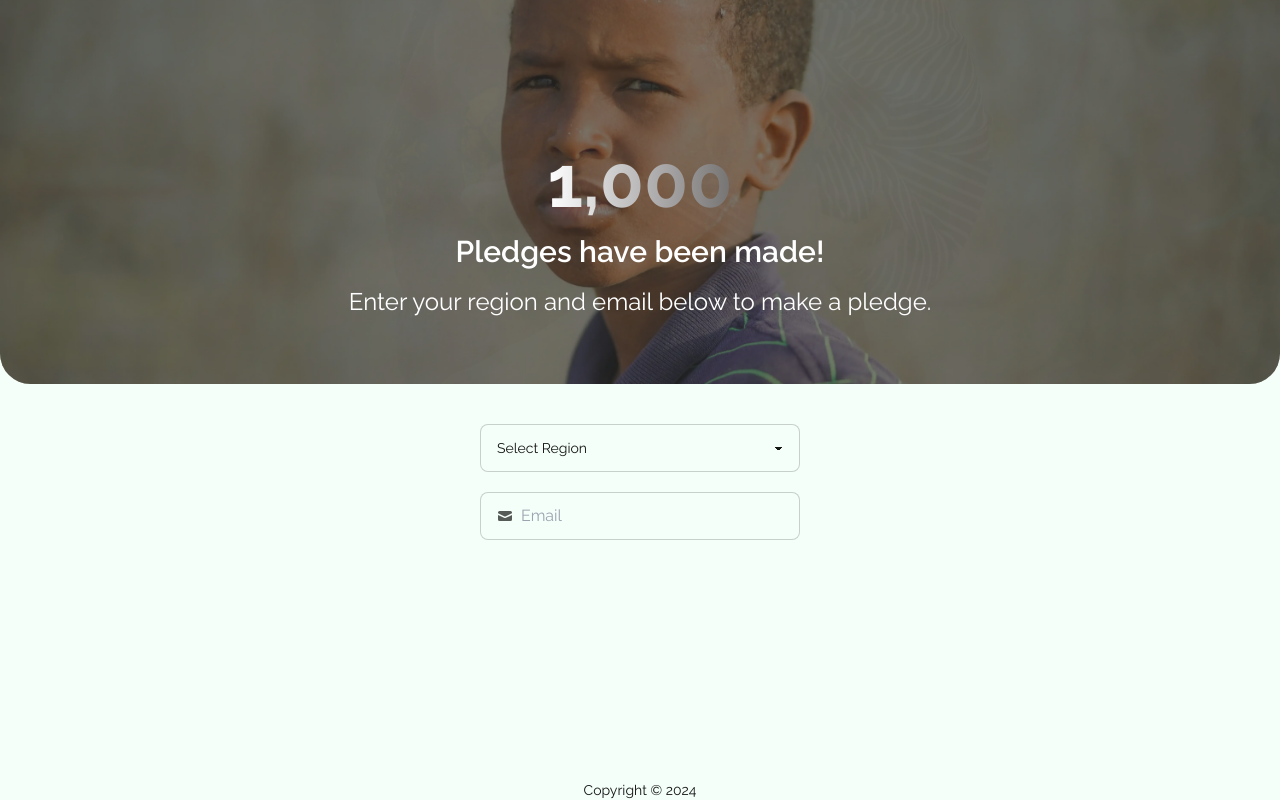
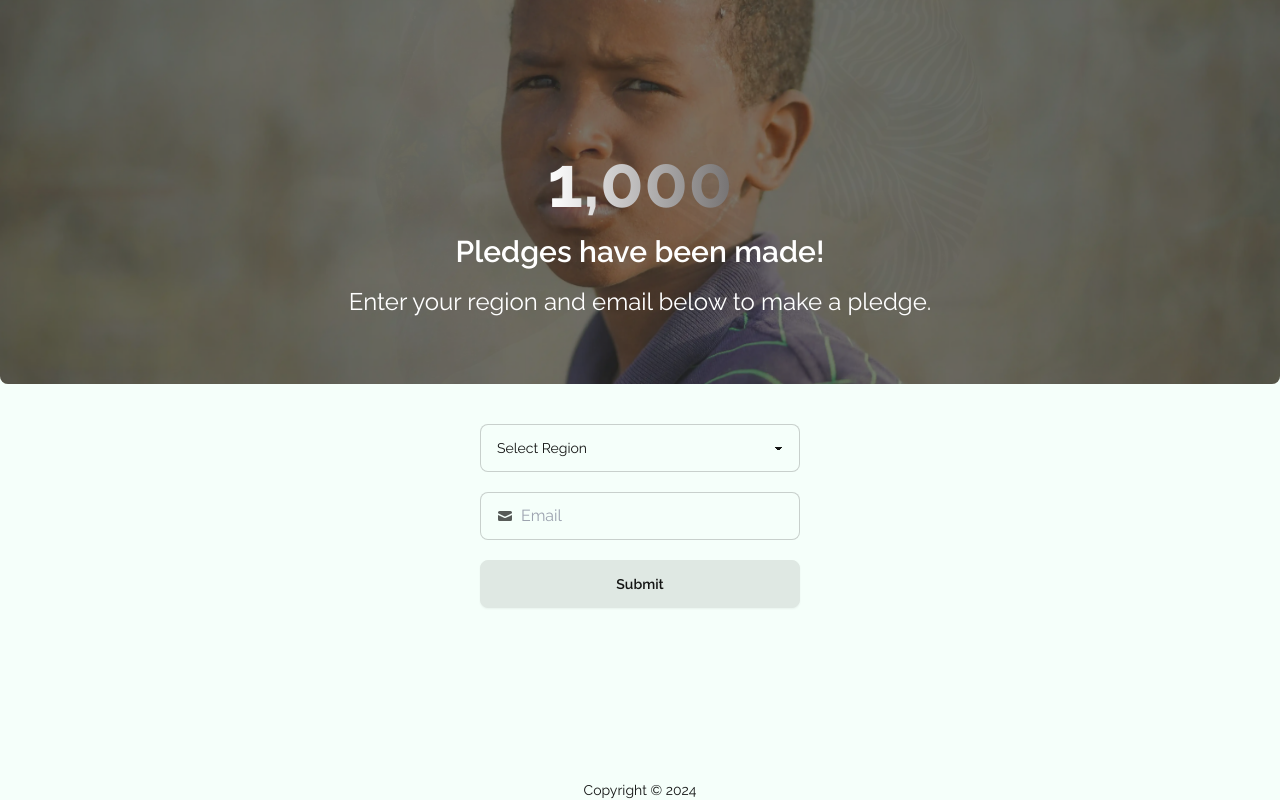
Before and after one commit to LosmanDev/Pledge, a Next.js app: page / in a window 1280 px wide. Built offline with nearby package versions, Linux system fonts and the light colour scheme.

Commit message:
added button/edits

```diff
--- a/app/layout.tsx
+++ b/app/layout.tsx
@@ -5,8 +5,8 @@ import './globals.css';
 const raleway = Raleway({ subsets: ['latin'] });
 
 export const metadata: Metadata = {
-  title: 'Create Next App',
-  description: 'Generated by create next app',
+  title: 'Pledge your Region',
+  description: 'Pledge your region and email to make a cause.',
 };
 
 export default function RootLayout({
--- a/components/Landing.tsx
+++ b/components/Landing.tsx
@@ -44,7 +44,7 @@ export default function Landing() {
 
   return (
     <section>
-      <div className="relative w-full max-w-full mx-auto h-96 overflow-hidden rounded-b-badge mb-5">
+      <div className="relative w-full max-w-full mx-auto h-96 overflow-hidden rounded-b-lg mb-5">
         {images.map((src, index) => (
           <div
             key={src}
@@ -111,6 +111,9 @@ export default function Landing() {
           </svg>
           <input type="text" className="grow" placeholder="Email" />
         </label>
+        <button className="btn btn-bordered w-full max-w-xs mt-5">
+          Submit
+        </button>
       </form>
     </section>
   );
```
